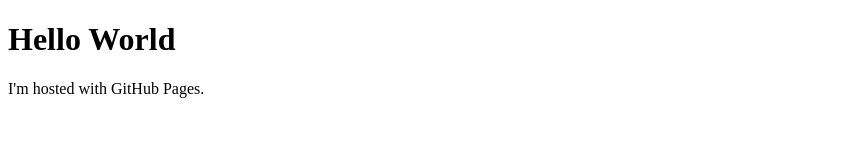
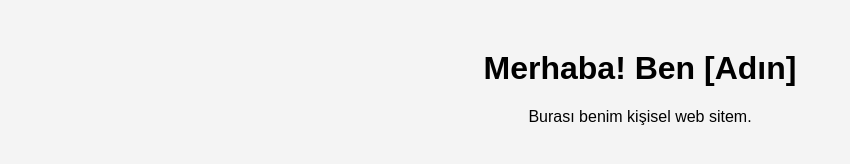
Before and after one commit to brahimcevik/brahimcevik.github.io, a plain HTML site: page index.html in a window 1280 px wide. Shown: the whole page, without its empty margins (0-850 px from the left). Drawn offline with Linux system fonts and the light colour scheme.

Commit message:
ikinci commit

```diff
--- a/index.html
+++ b/index.html
@@ -1,7 +1,13 @@
 <!DOCTYPE html>
-<html>
+<html lang="tr">
+<head>
+    <meta charset="UTF-8">
+    <meta name="viewport" content="width=device-width, initial-scale=1.0">
+    <title>Benim Kişisel Web Sitem</title>
+    <link rel="stylesheet" href="style.css">
+</head>
 <body>
-<h1>Hello World</h1>
-<p>I'm hosted with GitHub Pages.</p>
+    <h1>Merhaba! Ben [Adın]</h1>
+    <p>Burası benim kişisel web sitem.</p>
 </body>
 </html>
--- /dev/null
+++ b/style.css
@@ -0,0 +1,6 @@
+body {
+    font-family: Arial, sans-serif;
+    text-align: center;
+    margin: 50px;
+    background-color: #f4f4f4;
+}
```
